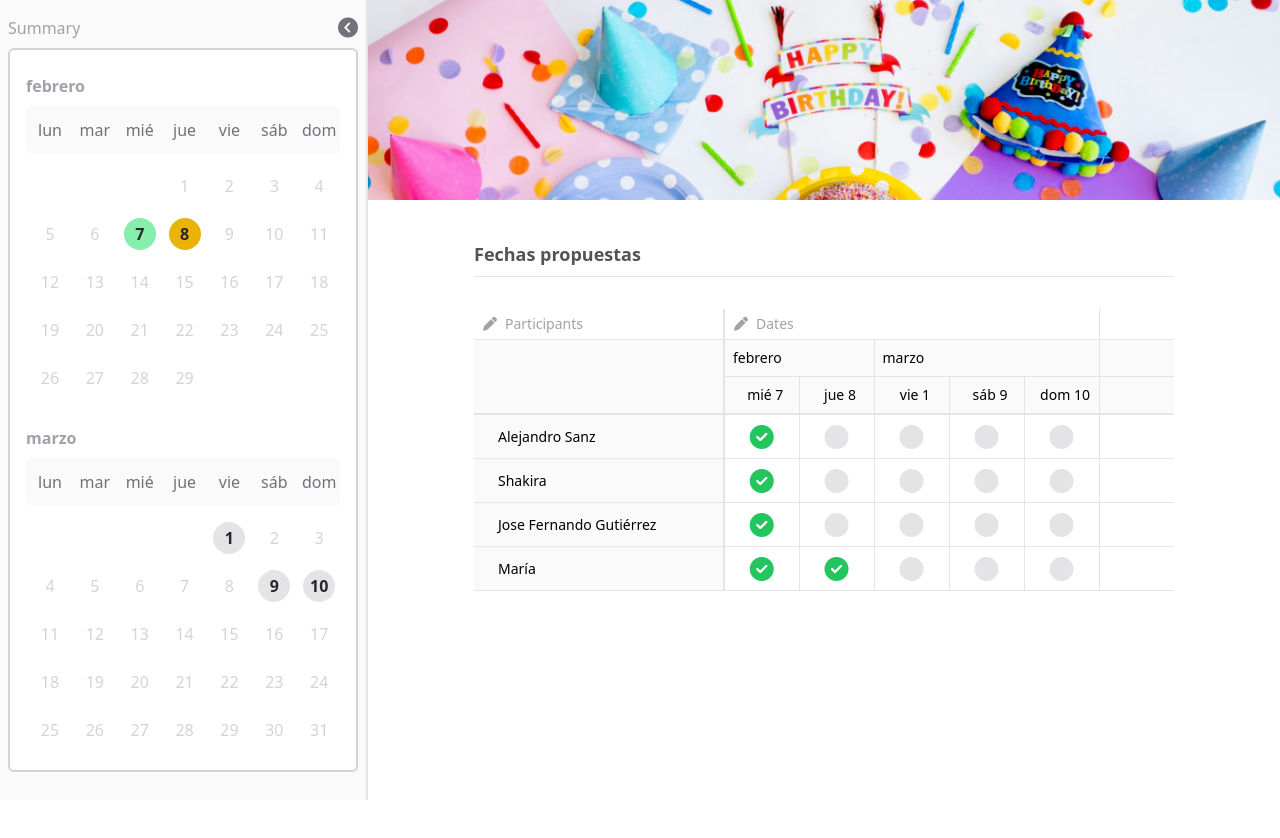
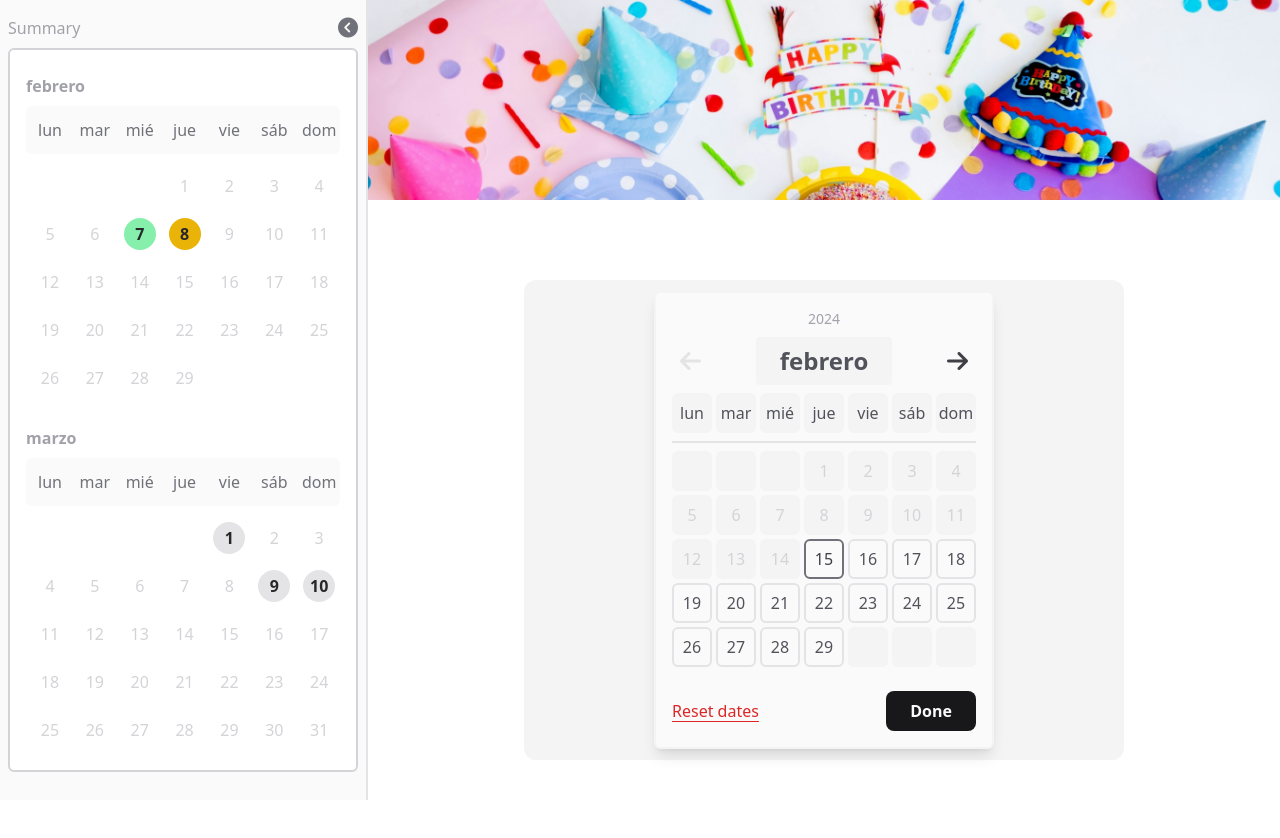
Before and after one commit to MMadlos/cronos-app, a React (Vite) app: page / in a window 1280 px wide. Shown: the top 838 px of the page. Before the commit the page ends 800 px from the top, so only its background shows below. Built offline with nearby package versions, Linux system fonts and the light colour scheme.

Commit message:
Remove unnecessary prop on CalendarHeader and refactor component

```diff
--- a/src/App.jsx
+++ b/src/App.jsx
@@ -35,8 +35,8 @@ export const ParticipantsContext = createContext({
 	setParticipants: () => {},
 })
 
-export const SelectedDatesContext = createContext({
-	selectedDates: [],
+export const SelectedDaysContext = createContext({
+	selectedDays: [],
 	setSelectedDays: () => {},
 })
 
@@ -45,13 +45,18 @@ export const ConfirmedDataContext = createContext({
 	setConfirmedData: () => {},
 })
 
+export const CalendarDataContext = createContext({
+	calendarData: {},
+	setCalendarData: () => {},
+})
+
 function App() {
 	const [calendarData, setCalendarData] = useState(initCalendarData)
 	const [selectedDays, setSelectedDays] = useState(mockSelectedDates)
 	const [participants, setParticipants] = useState(mockParticipants)
 	const [confirmedData, setConfirmedData] = useState(mockConfirmedData)
 
-	const [stage, setStage] = useState(calendarProcess.table)
+	const [stage, setStage] = useState(calendarProcess.pickDates)
 
 	// ALL DATA NEEDED FOR SUMMARY TABLE
 	const [summaryData, setSummaryData] = useState([])
@@ -233,6 +238,9 @@ function App() {
 
 				{stage === calendarProcess.pickDates && (
 					<CalendarProcess>
+						<SelectedDaysContext.Provider
+							value={(selectedDays, setSelectedDays)}
+						>
 							<Calendar
 								calendarData={calendarData}
 								selectedDays={selectedDays}
@@ -245,6 +253,7 @@ function App() {
 									setStage(calendarProcess.peopleList)
 								}}
 							/>
+						</SelectedDaysContext.Provider>
 					</CalendarProcess>
 				)}
 
--- a/src/components/Calendar/Calendar.jsx
+++ b/src/components/Calendar/Calendar.jsx
@@ -1,5 +1,23 @@
 import CalendarHeader from "./CalendarHeader"
 import CalendarBody from "./CalendarBody"
+
+// Qué necesito del calendario:
+/*
+	- dateNow = new Date()
+	- date.getMonth()
+	- date.getDate()
+	- date.getDay()
+
+	- getIntlMonthLong
+	- getIntlWeekdayShort
+	- Gestión flechas
+	- Primer día del mes
+	- Num total de día del mes
+
+
+	- Fechas pasadas a hoy
+	- Fechas seleccionadas
+*/
 
 function Calendar({
 	calendarData,
@@ -15,10 +33,7 @@ function Calendar({
 			id="calendar"
 			className="mx-auto flex w-fit flex-col gap-2 rounded-md border-2 border-zinc-100 bg-zinc-50 p-4 shadow-lg "
 		>
-			<CalendarHeader
-				calendarData={calendarData}
-				onClick={onClickArrows}
-			/>
+			<CalendarHeader onClick={onClickArrows} />
 			<CalendarBody
 				calendarData={calendarData}
 				selectedDates={selectedDays}
--- a/src/components/Calendar/CalendarHeader.jsx
+++ b/src/components/Calendar/CalendarHeader.jsx
@@ -1,10 +1,11 @@
 import { getIntlMonthLong } from "../../utils"
 
-function CalendarHeader({ calendarData, onClick }) {
-	const { year, monthIndex } = calendarData
+function CalendarHeader({ onClick }) {
+	const dateToday = new Date()
 
-	const date = new Date(year, monthIndex, 1)
-	const month = getIntlMonthLong(date)
+	const year = dateToday.getFullYear()
+	const monthIndex = dateToday.getMonth()
+	const monthName = getIntlMonthLong(dateToday)
 
 	return (
 		<div id="calendar-header" className="flex flex-col items-center gap-2">
@@ -17,7 +18,7 @@ function CalendarHeader({ calendarData, onClick }) {
 				/>
 				<button className="rounded bg-zinc-100 px-6 py-2 hover:bg-zinc-200">
 					<p className="text-2xl font-semibold text-zinc-600">
-						{month}
+						{monthName}
 					</p>
 				</button>
 
```
Lines whose indentation alone changed are shown as unchanged.
